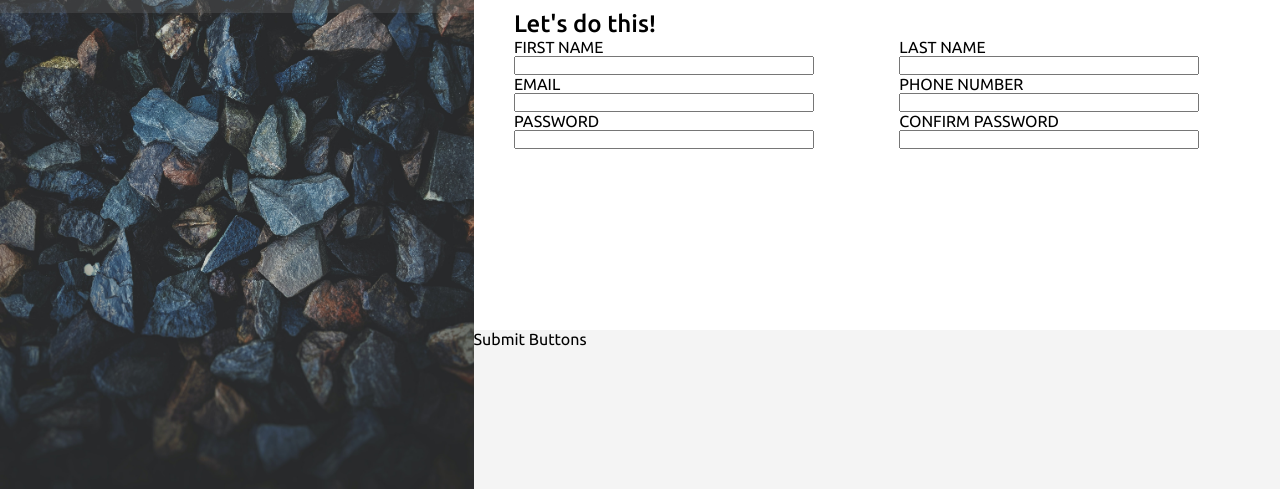
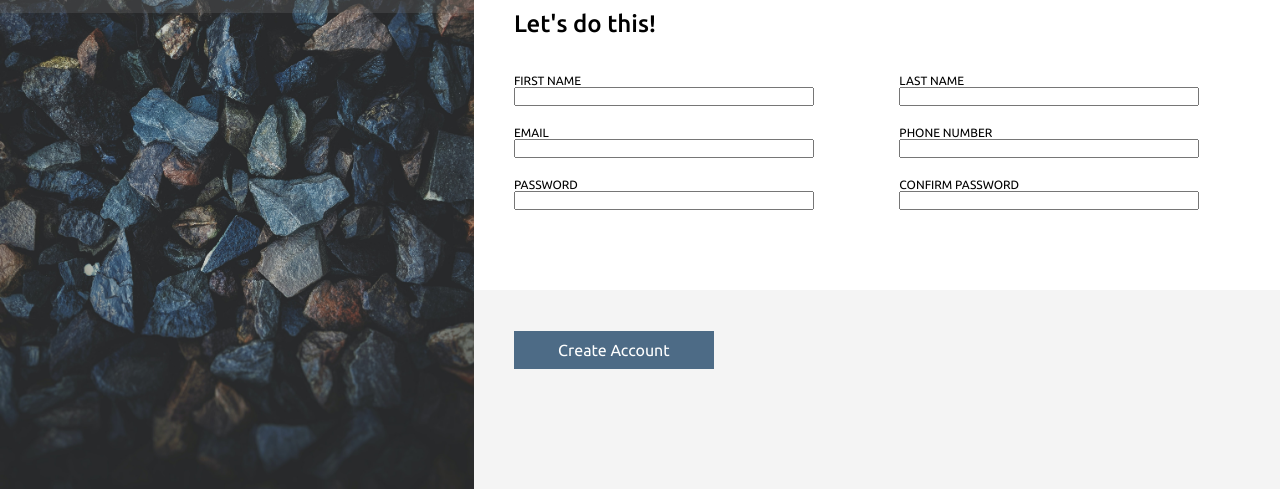
Before and after one commit to IguanasEverywhere/signuppage, a plain HTML site: page index.html in a window 1280 px wide. Shown: the part 311-800 px from the top of the page. Drawn offline with Linux system fonts and the light colour scheme.

Commit message:
Complete desktop version, including form validation pseudo-class

```diff
--- a/index.html
+++ b/index.html
@@ -31,27 +31,28 @@
                 </p>
             </div>
             <div class="sign-up-section">
-                <p>Let's do this!</p>
+                <p>Let's do this!</p><br><br>
 
+                <form action="#" method="post" id="submitForm">
                     <div class="form-row">
                         <div class="inputDiv">
                             <label for="firstName">FIRST NAME</label>
-                            <input id="firstName" for="firstName" type="text">
+                            <input id="firstName" for="firstName" type="text" placeholder=" " required>
                         </div>
                         <div class="inputDiv">
                             <label for="lastName">LAST NAME</label>
-                            <input id="lastName" for="lastName" type="text">
+                            <input id="lastName" for="lastName" type="text" placeholder=" "required>
                         </div>
                     </div>
 
                     <div class="form-row">
                         <div class="inputDiv">
                             <label for="email">EMAIL</label>
-                            <input id="email" for="email" type="email">
+                            <input id="email" for="email" type="email" placeholder=" " required>
                         </div>
                         <div class="inputDiv">
                             <label for="phone">PHONE NUMBER</label>
-                            <input id="phone" for="phone" type="text">
+                            <input id="phone" for="phone" type="text" minlength="9" pattern="^[0-9]+$" placeholder=" " required>
                         </div>
 
                     </div>
@@ -59,19 +60,18 @@
                     <div class="form-row">
                         <div class="inputDiv">
                             <label for="password">PASSWORD</label>
-                            <input id="password" for="password" type="password">
+                            <input id="password" for="password" type="password" placeholder=" " required>
                         </div>
                         <div class="inputDiv">
                             <label for="confirmPassword">CONFIRM PASSWORD</label>
-                            <input id="confirmPassword" for="confirmPassword" type="password">
+                            <input id="confirmPassword" for="confirmPassword" type="password" placeholder=" " required>
                         </div>
                     </div>
-
-
-
-
+                </form>
             </div>
-            <div class="submit-btns">Submit Buttons</div>
+            <div class="submit-btns">
+                <button type="submit" form="submitForm" value="submitForm" id="form-submit-btn">Create Account</button>
+            </div>
         </div>
     </div>
 
--- a/style.css
+++ b/style.css
@@ -56,7 +56,7 @@ p {
 }
 
 .sign-up-section {
-    height: 35%;
+    height: 30%;
     background-color: white;
     padding: var(--right-side-padding);
 }
@@ -67,10 +67,45 @@ p {
     justify-content: space-between;
 }
 
-
-
 .inputDiv {
     display: flex;
     flex-direction: column;
     width: 300px;
 }
+
+label {
+    font-size: 0.75rem;
+}
+
+input {
+    margin-bottom: 20px;
+}
+
+.submit-btns {
+    padding: var(--right-side-padding);
+}
+
+#form-submit-btn {
+    background-color: #4d6b86;
+    color: white;
+    font-family: inherit;
+    font-size: 1rem;
+    width: 200px;
+    padding-top: 10px;
+    padding-bottom: 10px;
+    border: none;
+}
+
+#form-submit-btn:hover {
+    opacity: 0.8;
+    cursor: pointer;
+}
+
+/* input:not(:focus):valid {
+    border-color: green;
+} */
+
+
+input:not(:focus):not(:placeholder-shown):invalid {
+    border-color: red;
+}
```
